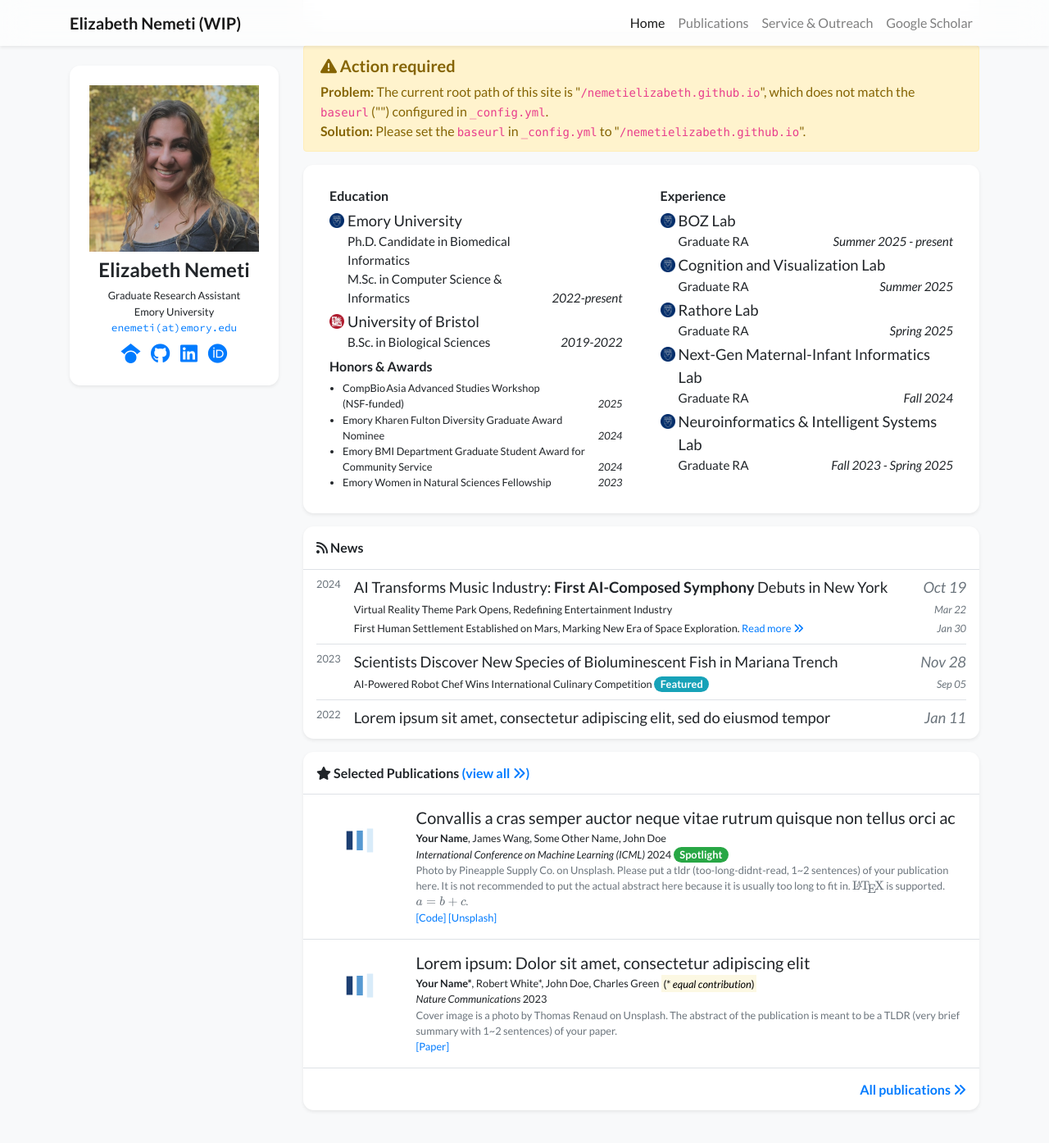
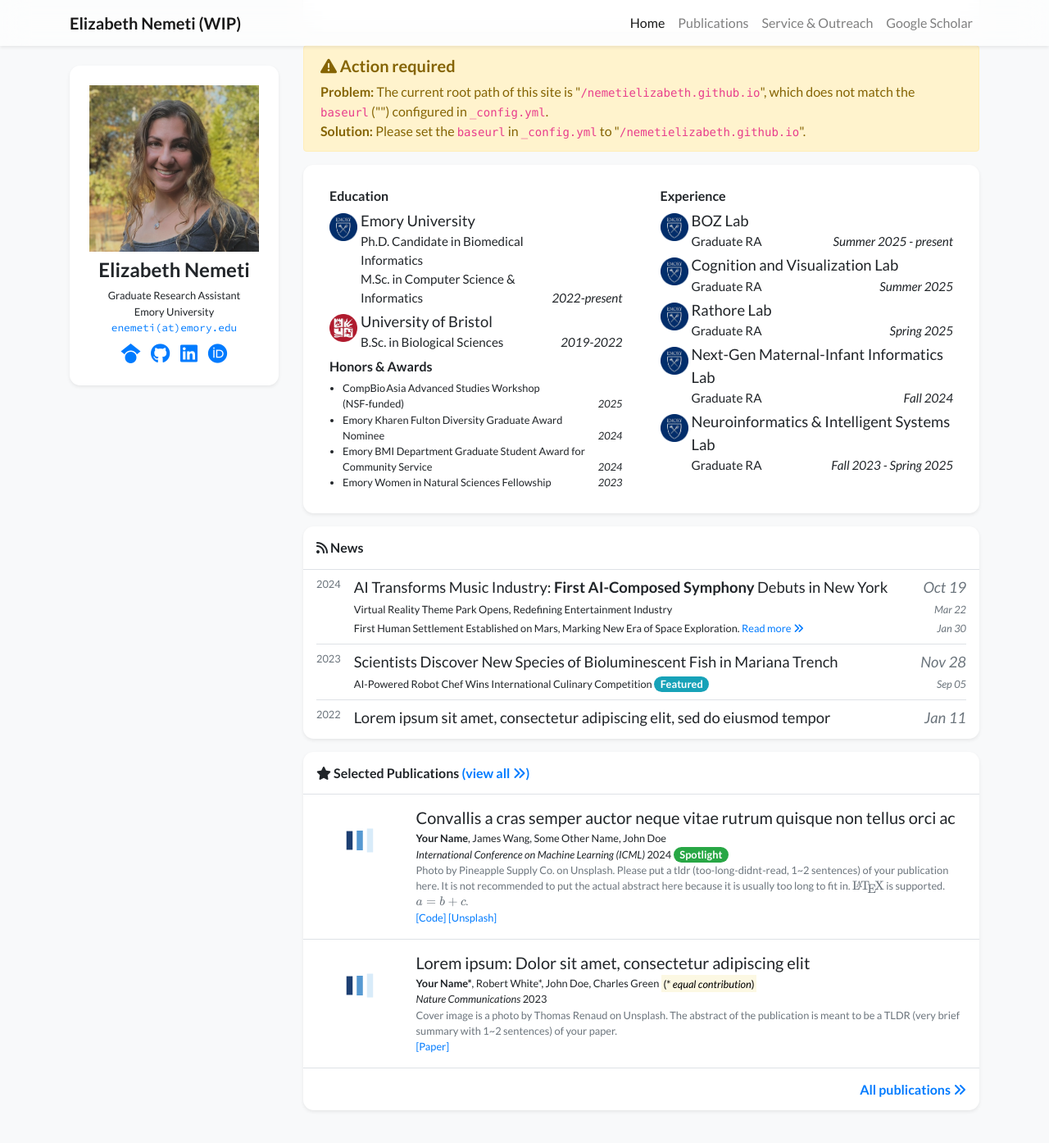
Before and after one commit to nemetielizabeth/nemetielizabeth.github.io, a Jekyll site: the page built from index.html, in a window 1280 px wide and 1400 px high, scrolled down 219 px. Shown: the top 1394 px of the window at 82% size. Built offline with Jekyll 4.4.1, drawn with Linux system fonts in a browser that asks for light colours; nearby versions of some CDN libraries; a style sheet for code colours, icons or effects is not loaded.

Commit message:
Update global.css

```diff
--- a/assets/css/global.css
+++ b/assets/css/global.css
@@ -49,9 +49,7 @@ h1, h2, h3, h4, h5, h6,
 }
 
 .inline-badge {
-    height: 32px !important;
-    width: 32px !important;
-    object-fit: contain;
+    height: 16px;
     vertical-align: -10%;
     margin-right: 2px;
     line-break: unset;
@@ -101,3 +99,9 @@ div.lazy {
 .media-body .small {
     font-size: 0.95rem;
 }
+
+.media img[class*="mr-1"] {
+    width: 34px !important;
+    height: 34px !important;
+    object-fit: contain;
+}
```
